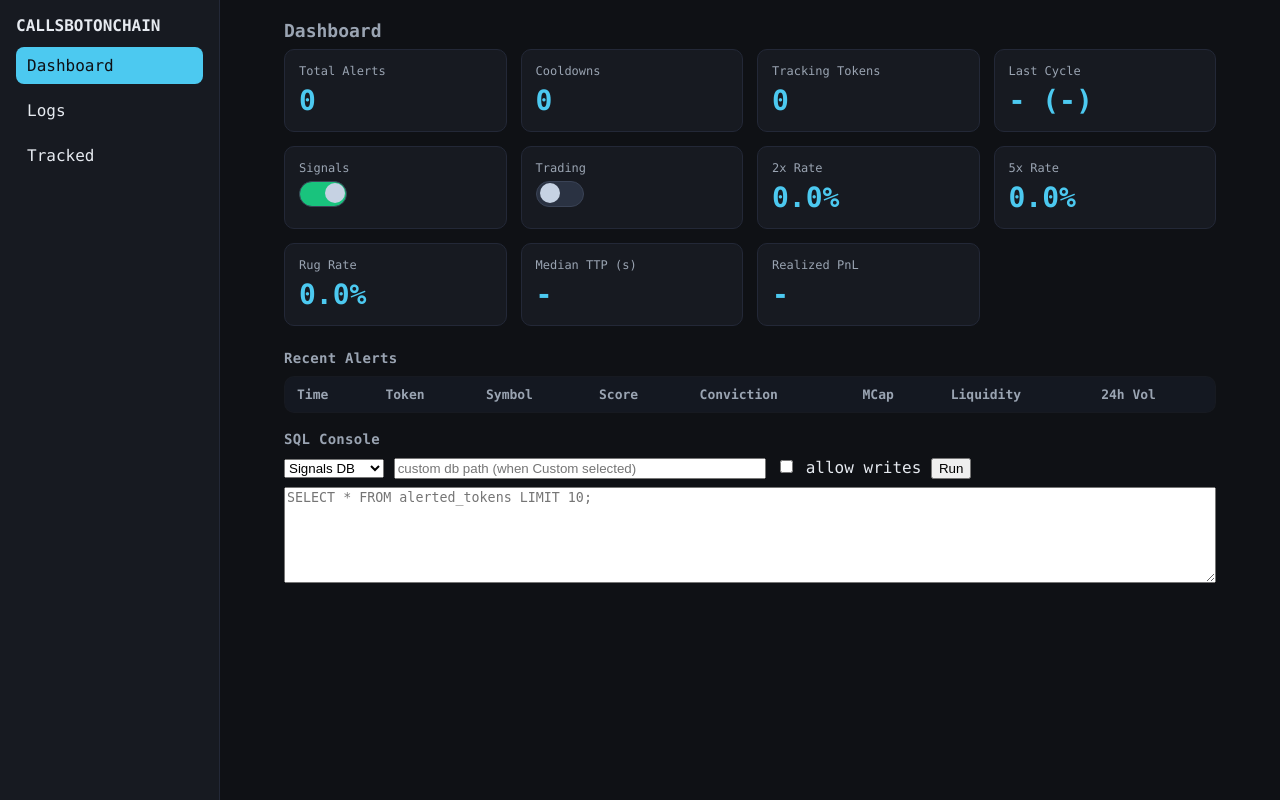
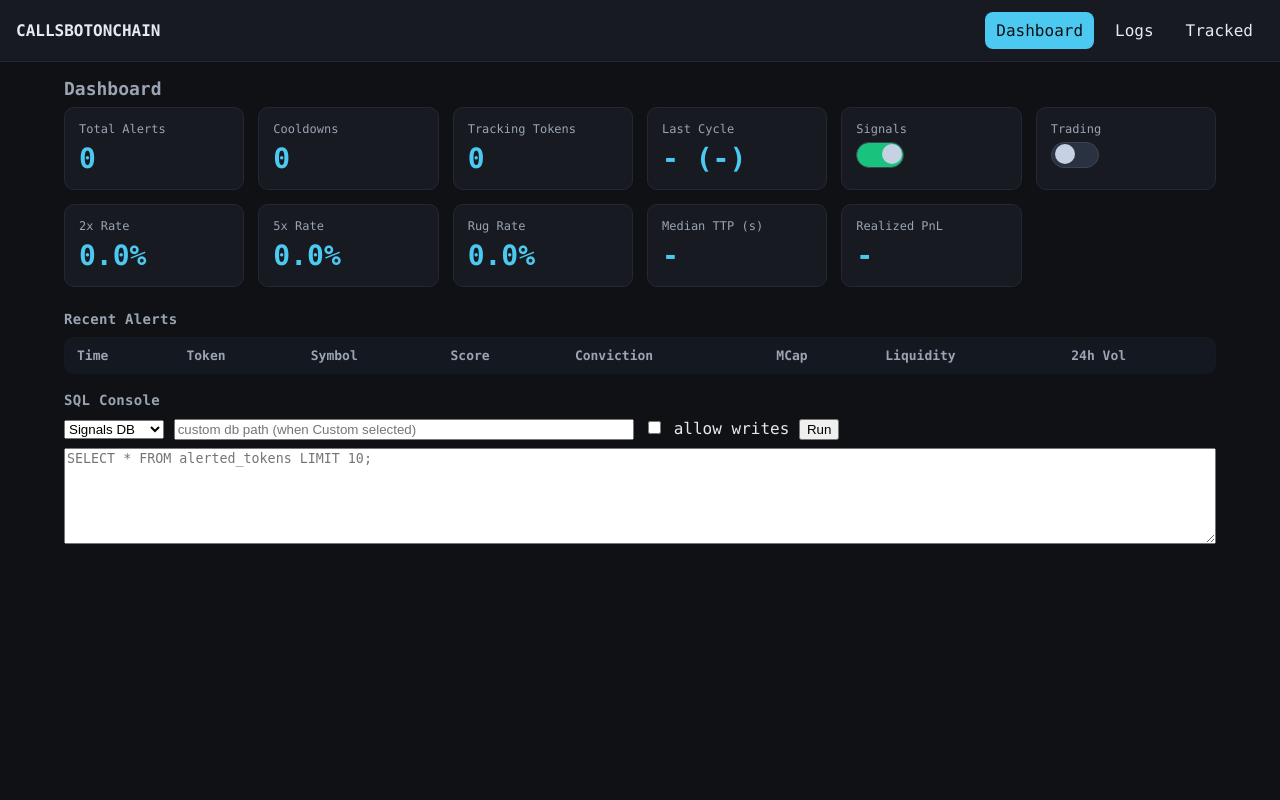
Before and after one commit to spbarathg/callsbotonchain, a Flask app: page / in a window 1280 px wide. Run offline with Flask 3, Linux system fonts and the light colour scheme; data comes from the database, SQL or seed files in the repository; data that the repository does not hold is empty.

Commit message:
feat(web): move nav to topbar (brand left, tabs right)

```diff
--- a/src/static/styles.css
+++ b/src/static/styles.css
@@ -2,14 +2,13 @@
 * { box-sizing: border-box; }
 body { margin: 0; font-family: ui-monospace, SFMono-Regular, Menlo, Monaco, Consolas, "Liberation Mono", "Courier New", monospace; background: var(--bg); color: var(--text); }
 /* Layout */
-.layout { display: grid; grid-template-columns: 220px 1fr; min-height: 100vh; }
-.sidebar { background: var(--panel); border-right: 1px solid #232837; padding: 16px; }
-.brand { font-weight: 800; font-size: 16px; margin-bottom: 12px; }
-.navbar.vertical { display:flex; flex-direction: column; gap:8px; }
+.topbar { display:flex; align-items:center; justify-content: space-between; background: var(--panel); border-bottom: 1px solid #232837; padding: 12px 16px; position: sticky; top:0; z-index: 10; }
+.brand { font-weight: 800; font-size: 16px; }
+.navbar.horizontal { display:flex; gap:10px; }
 .nav-link { color: var(--text); text-decoration: none; padding: 8px 10px; border-radius: 8px; border: 1px solid transparent; }
 .nav-link:hover { border-color: #232837; background: #141821; }
 .nav-link.active { background: #4cc9f0; color: #0f1115; }
-.content { padding: 20px clamp(16px, 6vw, 64px); }
+.content { padding: 16px clamp(16px, 6vw, 64px); }
 .content-header { display:flex; align-items:center; justify-content: space-between; margin-bottom: 8px; }
 .page-title { margin:0; font-size:18px; color: var(--muted); }
 .subtitle { color: var(--muted); margin-top: 6px; font-size: 13px; }
--- a/src/templates/index.html
+++ b/src/templates/index.html
@@ -7,15 +7,14 @@
     <link rel="stylesheet" href="/static/styles.css">
   </head>
   <body>
-    <div class="layout">
-      <aside class="sidebar">
+    <header class="topbar">
       <div class="brand">CALLSBOTONCHAIN</div>
-        <nav class="navbar vertical">
+      <nav class="navbar horizontal">
         <a href="#" class="nav-link active" data-tab="dashboard">Dashboard</a>
         <a href="#" class="nav-link" data-tab="logs">Logs</a>
         <a href="#" class="nav-link" data-tab="tracked">Tracked</a>
       </nav>
-      </aside>
+    </header>
     <main class="content">
       <header class="content-header"><h1 class="page-title" id="page_title">Dashboard</h1></header>
       <section id="tab-dashboard" class="tab visible">
@@ -134,7 +133,6 @@
         </table>
       </section>
       </main>
-    </div>
 
     <script>
       // ---------- Tabs ----------
```
Lines whose indentation alone changed are shown as unchanged.
